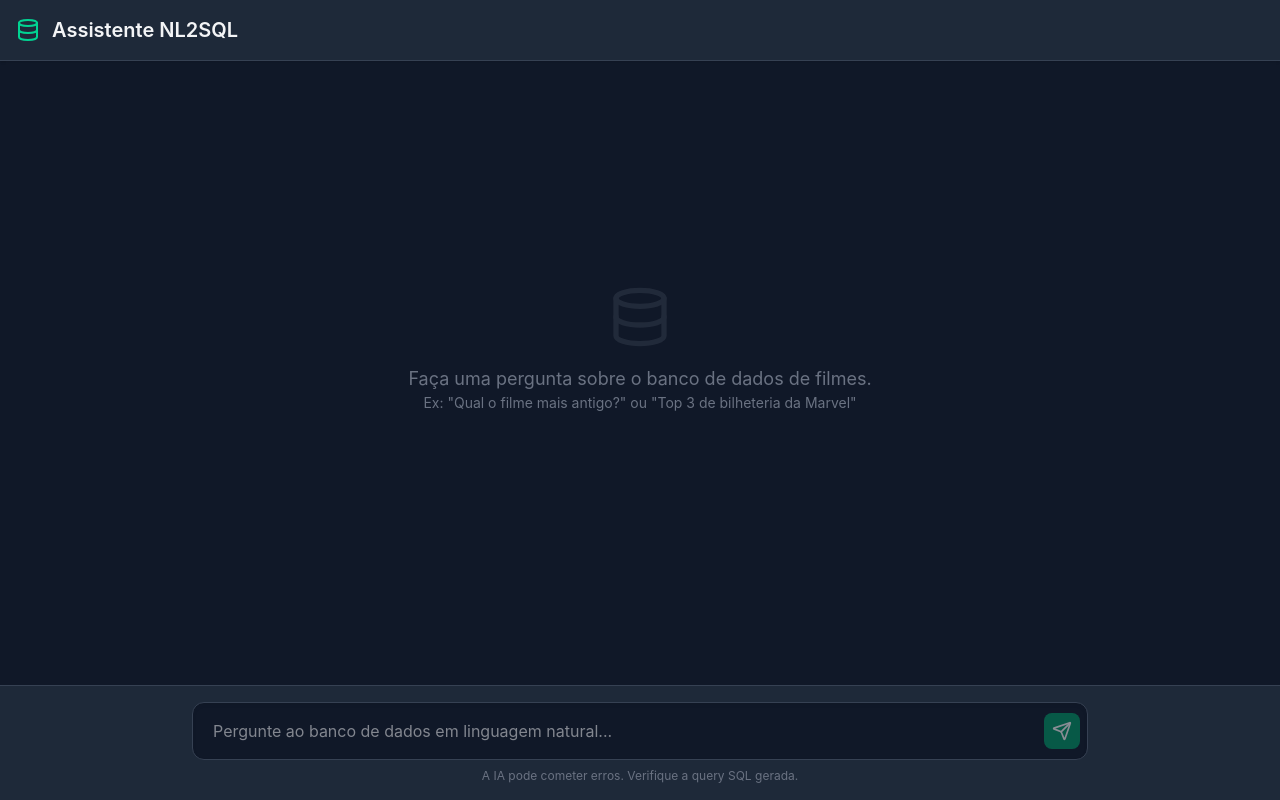
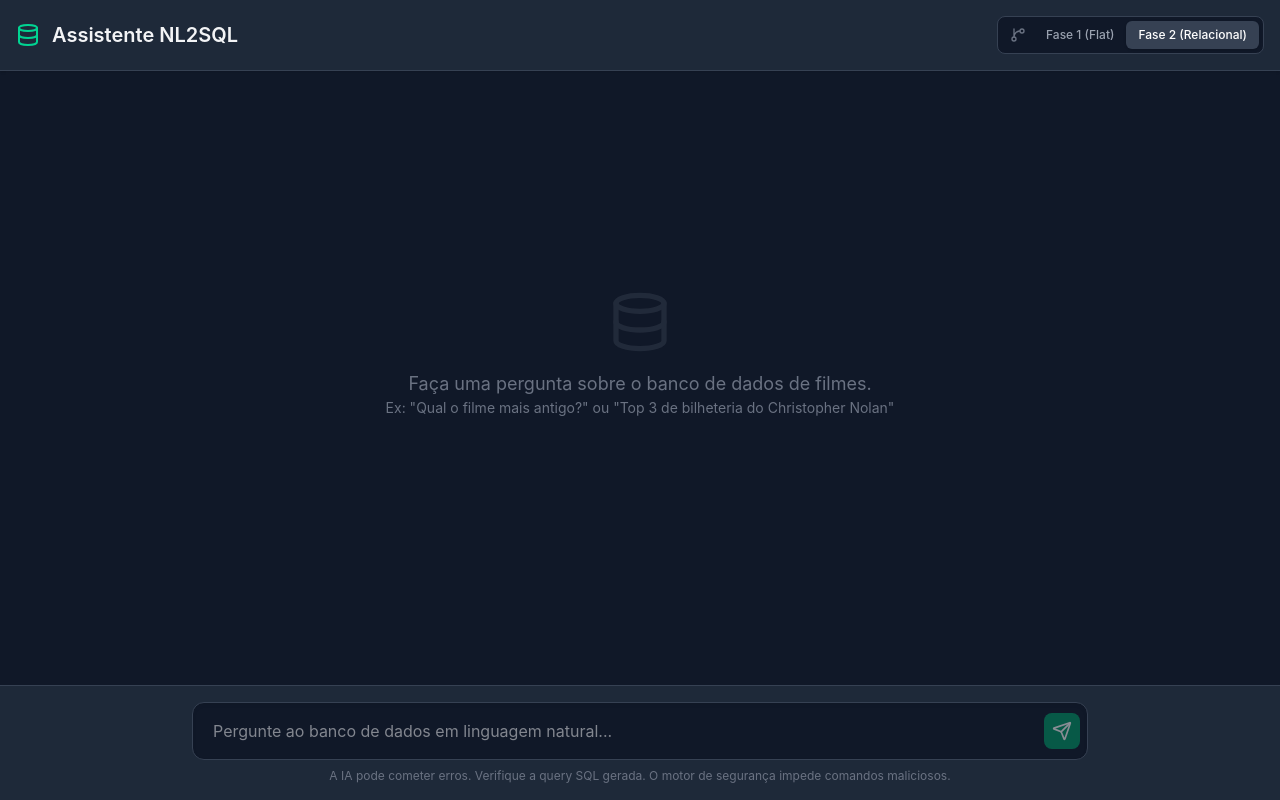
Before and after one commit to mr0wen/nl2sql_project, a React app in the folder frontend/: page / in a window 1280 px wide. Built offline with nearby package versions, Linux system fonts and the light colour scheme; the HTML template or start-up script is replaced by a standard one.

Commit message:
adiciona toggle de arquitetura e tabelas dinâmicas

```diff
--- a/frontend/src/App.tsx
+++ b/frontend/src/App.tsx
@@ -1,5 +1,5 @@
 import { useState, useRef, useEffect } from 'react';
-import { Send, Terminal, Database, Loader2 } from 'lucide-react';
+import { Send, Terminal, Database, Loader2, GitBranch } from 'lucide-react';
 
 // Tipagem para as mensagens do chat
 type Message = {
@@ -13,6 +13,7 @@ type Message = {
 
 function App() {
   const [prompt, setPrompt] = useState('');
+  const [version, setVersion] = useState<'v1' | 'v2'>('v2'); // Controle de Fase
   const [messages, setMessages] = useState<Message[]>([]);
   const [isLoading, setIsLoading] = useState(false);
   const messagesEndRef = useRef<HTMLDivElement>(null);
@@ -35,7 +36,8 @@ function App() {
       const response = await fetch('http://localhost:3000/api/v1/queries', {
         method: 'POST',
         headers: { 'Content-Type': 'application/json' },
-        body: JSON.stringify({ question: userMessage.content }),
+        // Enviando a versão selecionada para a API
+        body: JSON.stringify({ question: userMessage.content, version }),
       });
 
       const result = await response.json();
@@ -45,8 +47,9 @@ function App() {
       const assistantMessage: Message = {
         id: Date.now() + 1,
         role: 'assistant',
-        content: 'Aqui está o resultado da sua consulta:',
-        sql: result.sql,
+        content: `Aqui está o resultado da sua consulta (utilizando a arquitetura ${version.toUpperCase()}):`,
+        // Garante compatibilidade caso o backend retorne sql ou sql_generated
+        sql: result.sql || result.sql_generated,
         data: result.data,
       };
 
@@ -64,10 +67,33 @@ function App() {
   return (
     <div className="flex flex-col h-screen bg-gray-900 text-gray-100 font-sans">
 
-      {/* Header */}
-      <header className="flex items-center p-4 bg-gray-800 border-b border-gray-700 shadow-sm">
-        <Database className="w-6 h-6 mr-3 text-emerald-400" />
-        <h1 className="text-xl font-semibold">Assistente NL2SQL</h1>
+      {/* Header com Toggle de Versão */}
+      <header className="flex items-center justify-between p-4 bg-gray-800 border-b border-gray-700 shadow-sm">
+        <div className="flex items-center">
+          <Database className="w-6 h-6 mr-3 text-emerald-400" />
+          <h1 className="text-xl font-semibold">Assistente NL2SQL</h1>
+        </div>
+
+        {/* Toggle UI */}
+        <div className="flex items-center bg-gray-900 rounded-lg p-1 border border-gray-700">
+          <GitBranch className="w-4 h-4 mr-2 text-gray-500 ml-2" />
+          <button
+            onClick={() => setVersion('v1')}
+            className={`px-3 py-1.5 text-xs font-medium rounded-md transition-colors ${
+              version === 'v1' ? 'bg-gray-700 text-white shadow' : 'text-gray-400 hover:text-gray-200'
+            }`}
+          >
+            Fase 1 (Flat)
+          </button>
+          <button
+            onClick={() => setVersion('v2')}
+            className={`px-3 py-1.5 text-xs font-medium rounded-md transition-colors ${
+              version === 'v2' ? 'bg-gray-700 text-white shadow' : 'text-gray-400 hover:text-gray-200'
+            }`}
+          >
+            Fase 2 (Relacional)
+          </button>
+        </div>
       </header>
 
       {/* Área do Chat */}
@@ -76,7 +102,7 @@ function App() {
           <div className="flex flex-col items-center justify-center h-full text-gray-500">
             <Database className="w-16 h-16 mb-4 opacity-20" />
             <p className="text-lg">Faça uma pergunta sobre o banco de dados de filmes.</p>
-            <p className="text-sm">Ex: "Qual o filme mais antigo?" ou "Top 3 de bilheteria da Marvel"</p>
+            <p className="text-sm">Ex: "Qual o filme mais antigo?" ou "Top 3 de bilheteria do Christopher Nolan"</p>
           </div>
         )}
 
@@ -102,7 +128,7 @@ function App() {
                   <div className="flex items-center bg-gray-800 px-4 py-2 text-xs text-gray-400">
                     <Terminal className="w-4 h-4 mr-2" /> PostgreSQL
                   </div>
-                  <pre className="p-4 text-sm font-mono text-emerald-300 overflow-x-auto">
+                  <pre className="p-4 text-sm font-mono text-emerald-300 overflow-x-auto whitespace-pre-wrap">
                     <code>{msg.sql}</code>
                   </pre>
                 </div>
@@ -174,7 +200,7 @@ function App() {
             </button>
           </form>
           <div className="text-center mt-2 text-xs text-gray-500">
-            A IA pode cometer erros. Verifique a query SQL gerada.
+            A IA pode cometer erros. Verifique a query SQL gerada. O motor de segurança impede comandos maliciosos.
           </div>
         </div>
       </footer>
```
